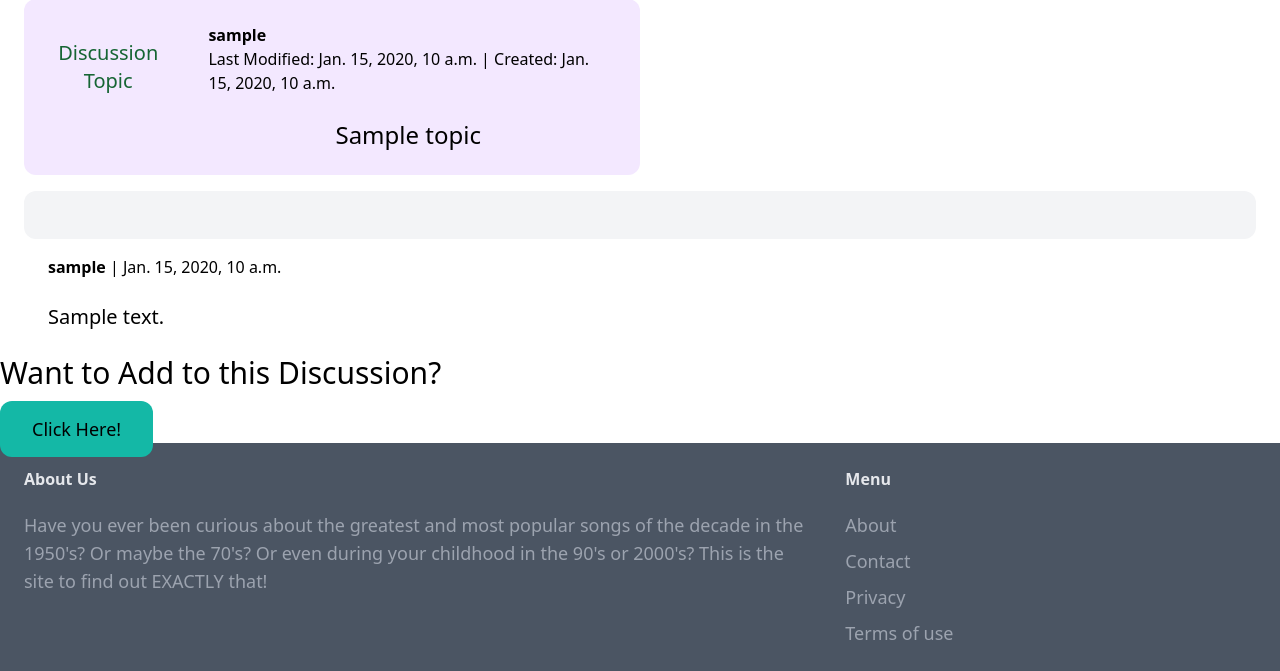
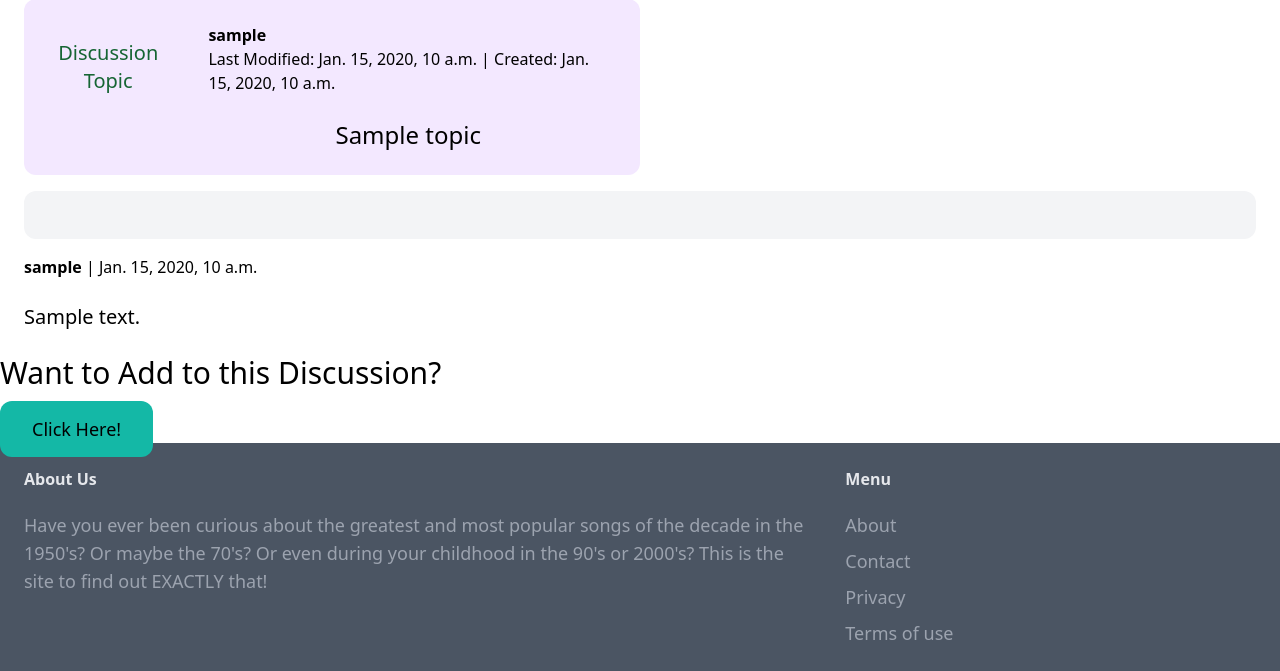
Before and after one commit to yungtyyler/music_charts_site, a Django app: page /discussions/topic-posts/1/ in a window 1280 px wide. Shown: the part 186-857 px from the top of the page. Run offline with Django 4.2, Linux system fonts and the light colour scheme; a user stored in the database is signed in; tables that the repository leaves empty hold one stand-in row (values such as "Sample post"); some libraries are stand-ins or nearby versions.

Commit message:
update topic posts bug for comment display:v2

```diff
--- a/discussions/templates/discussions/topic_posts.html
+++ b/discussions/templates/discussions/topic_posts.html
@@ -15,10 +15,8 @@
 
     {% for post in posts %}
         <div class='my-4 px-6 py-6 flex bg-gray-100 rounded-xl'></div>
-            <div class='px-6'>
-                <p class='mb-6'><strong>{{ post.created_by }}</strong> | {{ post.created_at }}</p>
-                <p class='text-xl'>{{ post.content }}</p>
-            </div>
+            <p class='mb-6'><strong>{{ post.created_by }}</strong> | {{ post.created_at }}</p>
+            <p class='text-xl'>{{ post.content }}</p>
         </div>
     {% endfor %}
 
```
